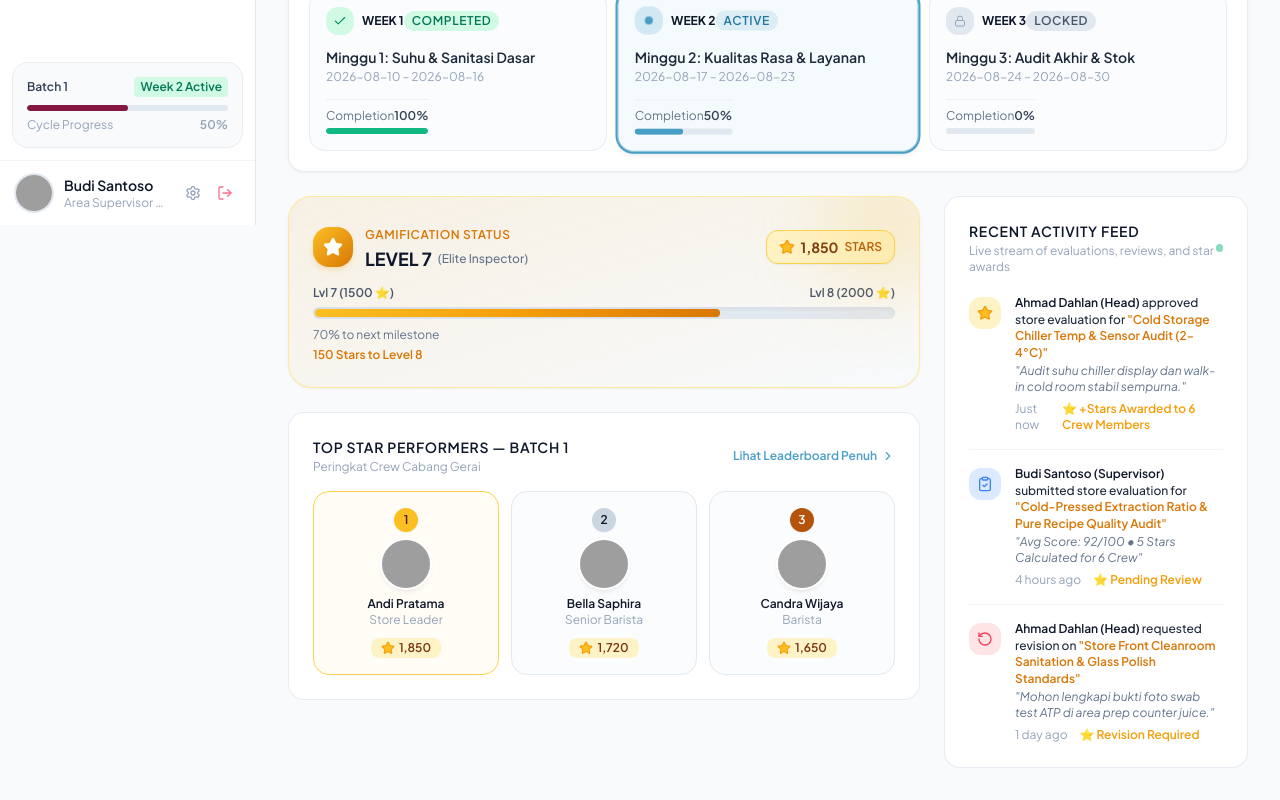
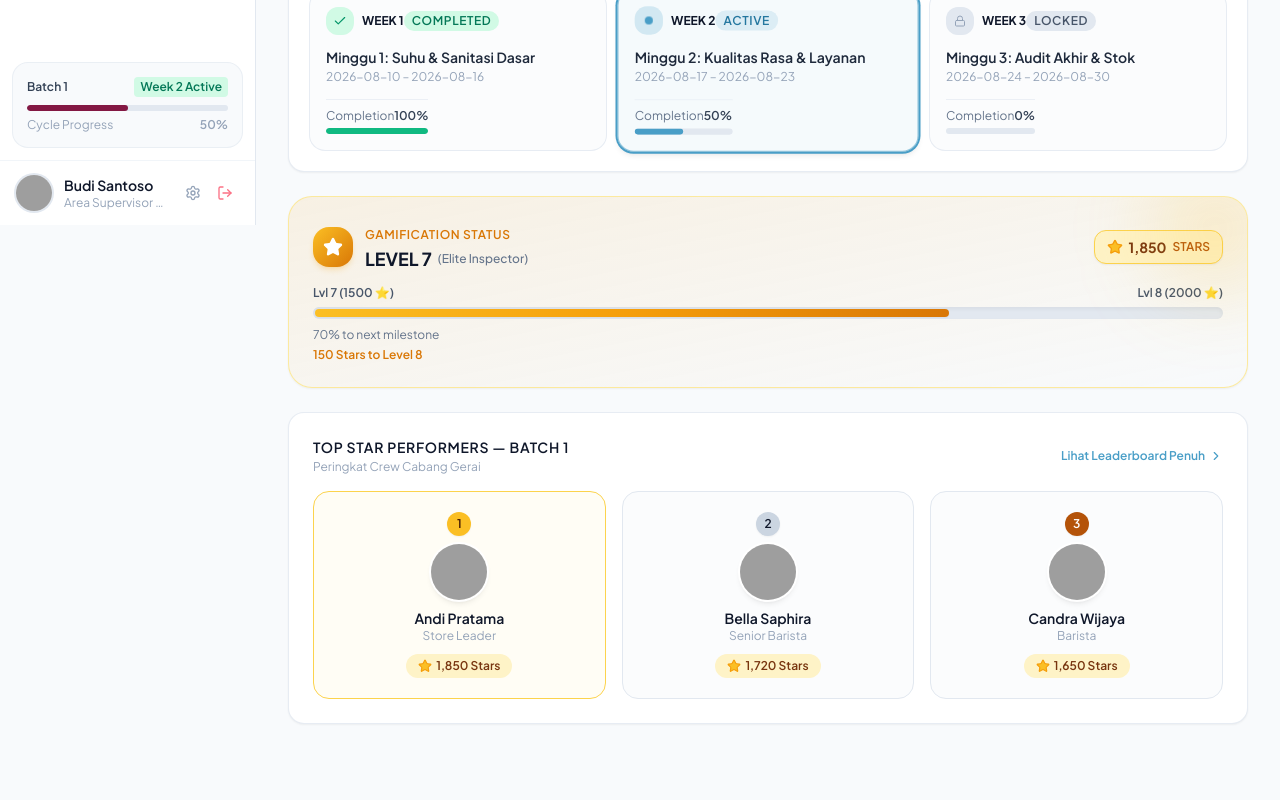
Before and after one commit to ikhsanguntara/Gamification-rejuve, a Nuxt app: page /dashboard in a window 1280 px wide. Shown: the part 575-1375 px from the top of the page. After the commit the page ends 1331 px from the top, so only its background shows below. Built offline with nearby package versions, Linux system fonts and the light colour scheme; grey boxes are pictures that could not be loaded.

Commit message:
feat(dashboard): remove Recent Activity feed widget and expand gamification layout

```diff
--- a/pages/dashboard.vue
+++ b/pages/dashboard.vue
@@ -215,15 +215,13 @@
     <!-- Interactive Weekly Progression Stepper -->
     <WeekSelector />
 
-    <!-- 2 Column Layout: Star Gamification & Leaderboard + Feed -->
-    <div class="grid grid-cols-1 lg:grid-cols-3 gap-6">
-      <!-- Left 2 Cols: Gamification & Top Performers -->
-      <div class="lg:col-span-2 space-y-6">
+    <!-- Star Gamification & Top Performers Section -->
+    <div class="space-y-6">
       <!-- Crew Personal / Highlight Star Level Progression -->
       <StarProgress :stars="myStars" />
 
       <!-- Top 3 Leaderboard Preview Widget -->
-        <div class="rounded-2xl bg-white dark:bg-slate-900 border border-slate-200/80 dark:border-slate-800/80 p-4 sm:p-6">
+      <div class="rounded-2xl bg-white dark:bg-slate-900 border border-slate-200/80 dark:border-slate-800/80 p-4 sm:p-6 shadow-sm">
         <div class="flex items-center justify-between mb-4">
           <div>
             <h3 class="text-xs sm:text-sm font-semibold text-slate-900 dark:text-white uppercase tracking-wider">
@@ -243,11 +241,11 @@
         </div>
 
         <!-- Top 3 Mini Podium List -->
-          <div class="grid grid-cols-1 sm:grid-cols-3 gap-3">
+        <div class="grid grid-cols-1 sm:grid-cols-3 gap-4">
           <div
             v-for="(crew, index) in branchTopThree"
             :key="crew.crewId || crew.id"
-              class="p-3.5 sm:p-4 rounded-2xl border flex flex-col items-center text-center relative overflow-hidden transition-all"
+            class="p-4 sm:p-5 rounded-2xl border flex flex-col items-center text-center relative overflow-hidden transition-all"
             :class="[
               (crew.crewId || crew.id) === userStore.currentUser.id
                 ? 'border-[#499ec7] dark:border-[#499ec7] bg-[#499ec7]/10 ring-2 ring-[#499ec7]/30'
@@ -277,10 +275,10 @@
             <img
               :src="crew.avatar"
               :alt="crew.name"
-                class="w-12 h-12 rounded-full object-cover ring-2 ring-white dark:ring-slate-800 shadow-md mb-2"
+              class="w-14 h-14 rounded-full object-cover ring-2 ring-white dark:ring-slate-800 shadow-md mb-2"
             />
 
-              <h4 class="text-xs font-semibold text-slate-900 dark:text-white truncate w-full">
+            <h4 class="text-sm font-semibold text-slate-900 dark:text-white truncate w-full">
               {{ crew.name }}
             </h4>
             <span class="text-xs text-slate-400 dark:text-slate-500 truncate w-full">
@@ -288,18 +286,12 @@
             </span>
 
             <!-- Stars Counter -->
-              <div class="mt-2.5 inline-flex items-center gap-1 px-2.5 py-0.5 rounded-lg bg-amber-100 dark:bg-amber-950/80 text-amber-900 dark:text-amber-300 font-semibold text-xs">
+            <div class="mt-2.5 inline-flex items-center gap-1 px-3 py-1 rounded-xl bg-amber-100 dark:bg-amber-950/80 text-amber-900 dark:text-amber-300 font-semibold text-xs">
               <Star class="w-3.5 h-3.5 fill-amber-400 text-amber-500" />
-                <span>{{ (crew.stars || 0).toLocaleString() }}</span>
+              <span>{{ (crew.stars || 0).toLocaleString() }} Stars</span>
             </div>
           </div>
         </div>
-        </div>
-      </div>
-
-      <!-- Right 1 Col: Recent Activity Stream -->
-      <div class="space-y-6">
-        <RecentActivity />
       </div>
     </div>
   </div>
@@ -316,7 +308,6 @@ import { getStarProgress } from '~/utils/star.js'
 import StatCard from '~/components/dashboard/StatCard.vue'
 import WeekSelector from '~/components/batch/WeekSelector.vue'
 import StarProgress from '~/components/gamification/StarProgress.vue'
-import RecentActivity from '~/components/dashboard/RecentActivity.vue'
 import {
   Users,
   CheckCircle2,
```
Lines whose indentation alone changed are shown as unchanged.
